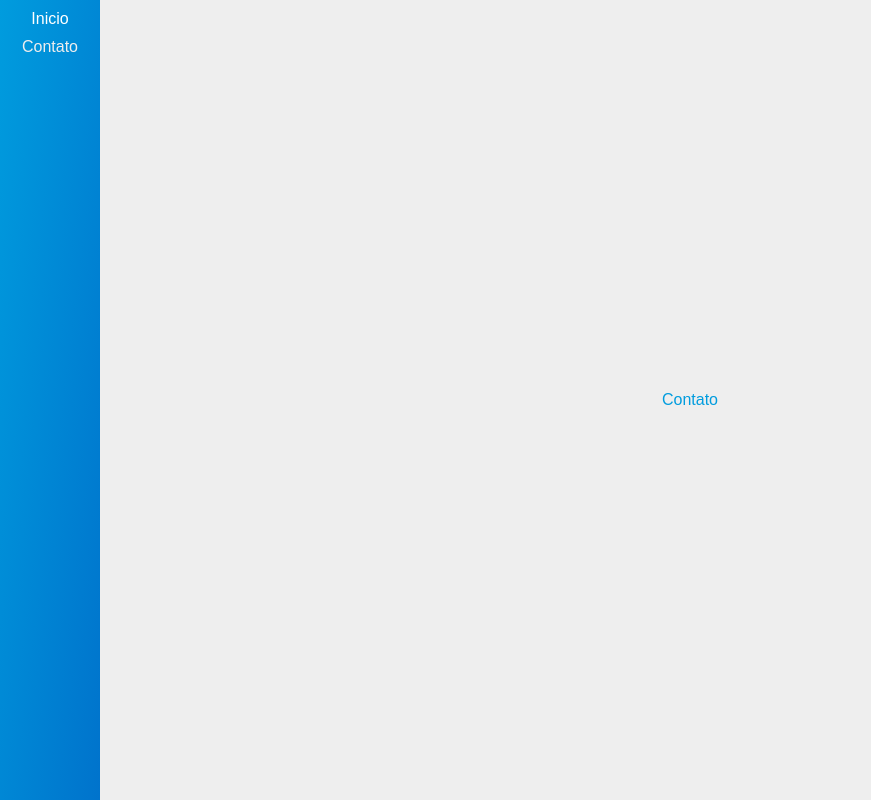
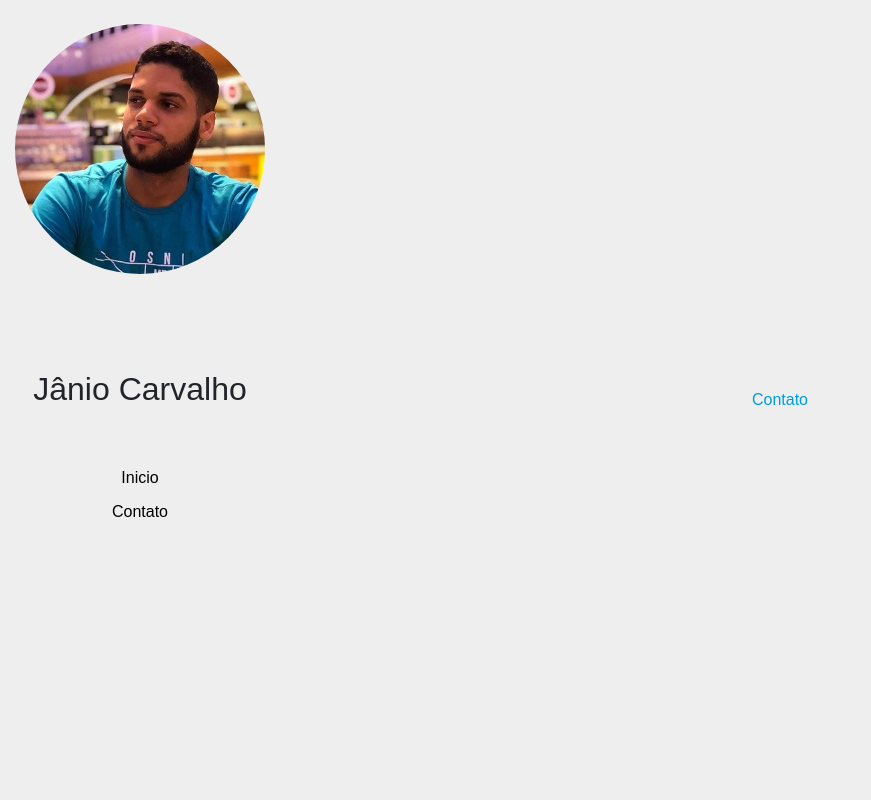
Before and after one commit to janio02011998/portfolio, a React (Create React App) app: page /contact in a window 1280 px wide. Shown: the whole page, without its empty margins (0-871 px from the left). Built offline with nearby package versions, Linux system fonts and the light colour scheme.

Commit message:
Advancing in the sidebar

```diff
--- a/src/App.js
+++ b/src/App.js
@@ -1,5 +1,7 @@
 import React from 'react';
 import { BrowserRouter } from 'react-router-dom';
+
+import 'bootstrap/dist/css/bootstrap.min.css';
 
 import Sidebar from './components/Sidebar';
 import Routes from './routes';
--- a/src/components/Sidebar/index.js
+++ b/src/components/Sidebar/index.js
@@ -5,6 +5,16 @@ import { Container, SidebarLink } from './styles';
 function Sidebar() {
     return (
         <Container>
+            <div class="container my-4">
+                <div class="row text-center">
+                    <div class="col-md-6 mb-4 center">
+
+                        <img class="rounded-circle" alt="100x100" src={require('../../images/about.jpg')} />
+
+                    </div>
+                </div>
+            </div>
+            <h2 class="my-5 h2">Jânio Carvalho </h2>
             <SidebarLink to="/">Inicio</SidebarLink>
             <SidebarLink to="/contact">Contato</SidebarLink>
         </Container>
--- a/src/components/Sidebar/styles.js
+++ b/src/components/Sidebar/styles.js
@@ -4,18 +4,19 @@ import { NavLink } from 'react-router-dom';
 
 export const Container = styled.aside`
     display: flex;
-    flex-shrink: 0;
+    flex-shrink: 1;
     align-items: center;
-    width: 100px;
+    width: 300px;
     height: 100%;
-    background-image: linear-gradient(to bottom right, #009cde, #0073cc);
+    ${'' /* background-image: linear-gradient(to bottom, #D5D8DC, #17202A); */}
+    background-image: #EBEDEF;
     flex-direction: column;
 
     transition: all 0.2s ease 0s;
 
-    &:hover{
+    ${'' /* &:hover{
         width: 240px;
-    }
+    } */}
 `;
 
 export const SidebarLink = styled(NavLink)`
@@ -23,7 +24,7 @@ export const SidebarLink = styled(NavLink)`
   text-align: center;
   text-decoration: none;
   padding-top: 10px;
-  color: #eee;
+  color: #000;
   &:hover {
     color: #fff;
   }
```
Also changed, not shown: src/images/about.jpg (added).
